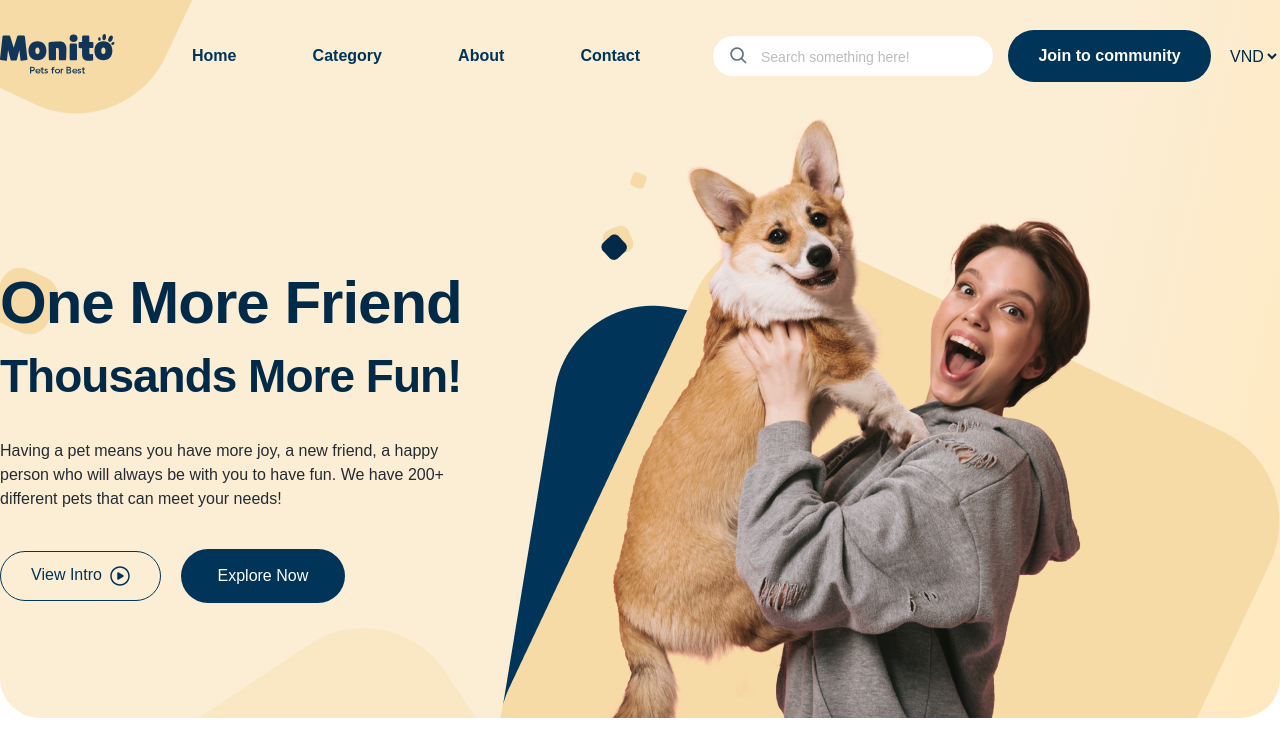
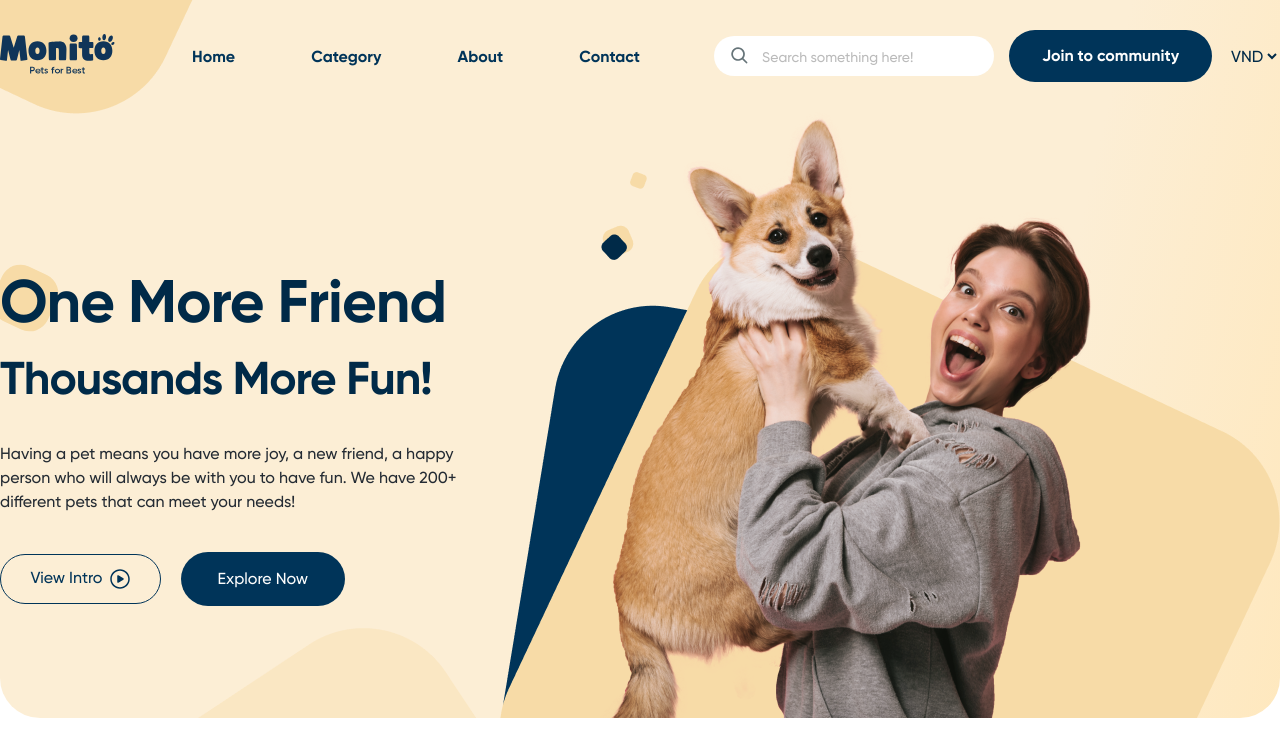
Before and after one commit to chezeee/Lesson18-project1, a website built with Parcel: page index.html in a window 1280 px wide. Built offline with nearby package versions, Linux system fonts and the light colour scheme.

Commit message:
Added project collector - parcel

```diff
--- a/index.html
+++ b/index.html
@@ -5,11 +5,11 @@
     <meta charset="UTF-8">
     <meta http-equiv="X-UA-Compatible" content="IE=edge">
     <meta name="viewport" content="width=device-width, initial-scale=1.0">
-    <link rel="stylesheet" href="src/fonts/css/fonts.css">
-    <link rel="stylesheet" href="src/css/normalize.css">
-    <link rel="stylesheet" href="src/css/style.css">
-    <link rel="stylesheet" href="src/css/media.css">
-    <title>Lesson 12</title>
+    <title>Monito Page</title>
+    <link rel="stylesheet" href="/src/css/fonts.css">
+    <link rel="stylesheet" href="/src/css/normalize.css">
+    <link rel="stylesheet" href="/src/css/style.css">
+    <link rel="stylesheet" href="/src/css/media.css">
 </head>
 
 <body>
@@ -164,13 +164,15 @@
                 </div>
 
                 <div class="pets-flex__image">
-                    <img src="src/img/header/woman_with_dog.png" alt="Good humored woman laughing and holds dog">
+                    <img src="/src/img/header/woman_with_dog.png" alt="Good humored woman laughing and holds dog" />
                 </div>
 
             </div>
 
         </div>
     </header>
+
+    <script src="/src/js/index.js"></script>
 </body>
 
 </html>
--- a/src/css/fonts.css
+++ b/src/css/fonts.css
@@ -3,7 +3,7 @@
 	font-style: normal;
 	font-weight: 500;
 	src: local("Gilroy"),
-		url("/fonts/Gilroy-Medium.woff") format("woff");
+		url("/src/fonts/Gilroy-Medium.woff") format("woff");
 }
 
 @font-face {
@@ -11,7 +11,7 @@
 	font-style: normal;
 	font-weight: 700;
 	src: local("Gilroy"),
-		url("/fonts/Gilroy-Bold.woff") format("woff");
+		url("/src/fonts/Gilroy-Bold.woff") format("woff");
 }
 
 @font-face {
@@ -19,5 +19,5 @@
 	font-style: normal;
 	font-weight: 800;
 	src: local("Gilroy"),
-		url("/fonts/Gilroy-ExtraBold.woff") format("woff");
+		url("/src/fonts/Gilroy-ExtraBold.woff") format("woff");
 }
```
Also changed, not shown: package.json (added, +23 -0 lines), src/js/index.js (+11 -0 lines), README.MD (added), 1 other file.
